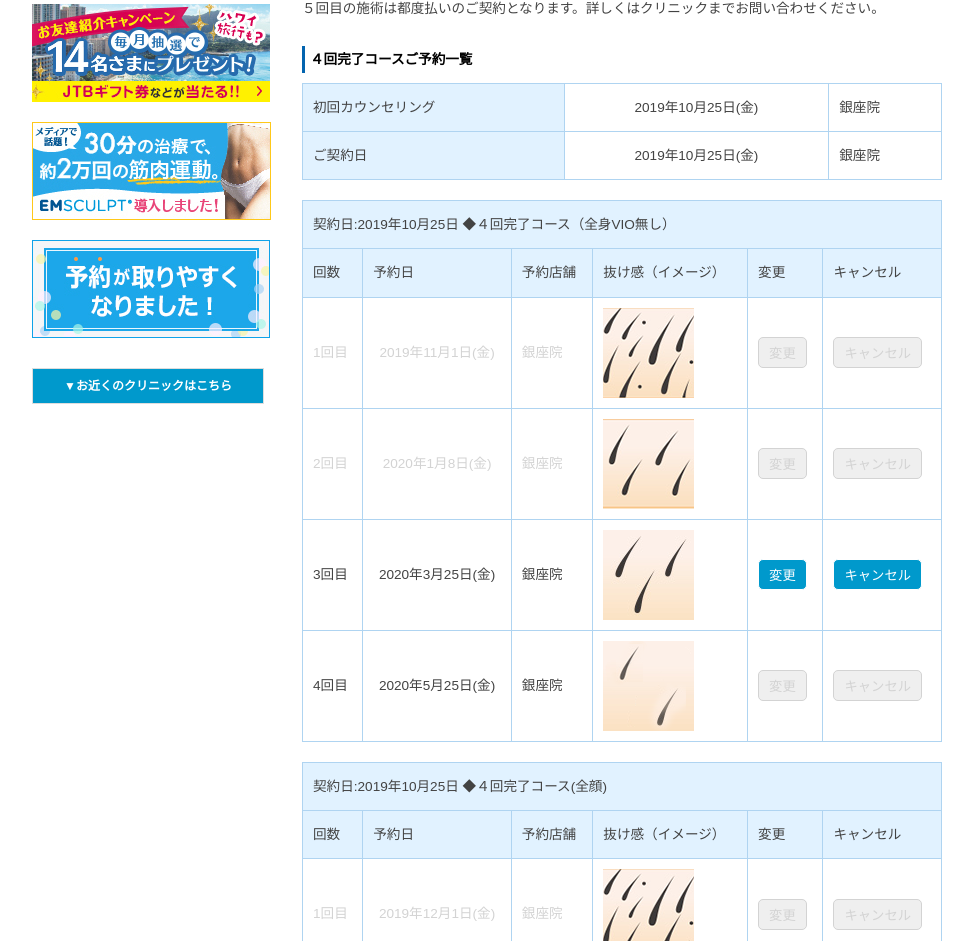
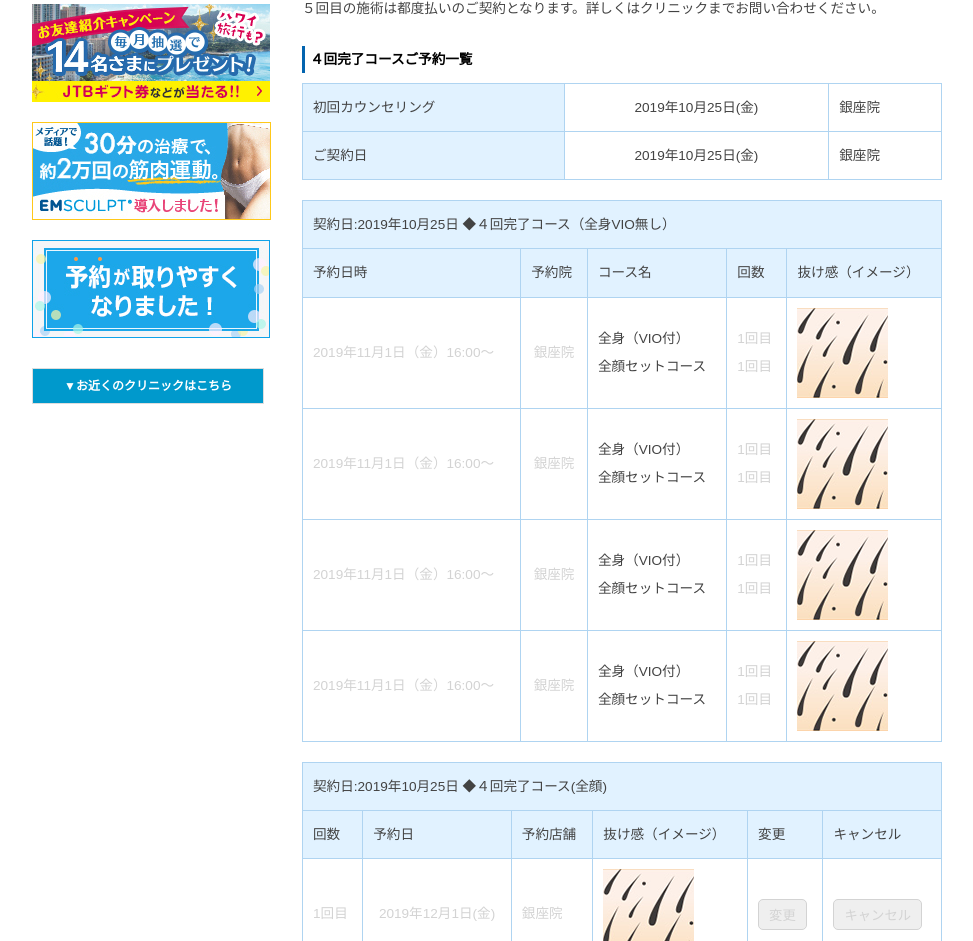
Before and after one commit to toru-taaaaan/aletheia-members-site, a plain HTML site: page index.html in a window 1280 px wide. Shown: the part 345-1286 px from the top of the page, without its empty margins (148-1121 px from the left). Drawn offline with Linux system fonts and the light colour scheme; a script that the page names is missing.

Commit message:
テーブルを編集

```diff
--- a/index.html
+++ b/index.html
@@ -113,45 +113,64 @@
 											</tr>
 
 											<tr>
+												<th>予約日時</th>
+												<th>予約院</th>
+												<th>コース名</th>
 												<th class="col25">回数</th>
-												<th>予約日</th>
-												<th >予約店舗</th>
 												<th >抜け感（イメージ）</th>
-												<th class="col25">変更</th>
-												<th class="col25">キャンセル</th>
 											</tr>
 											<tr>
-												<td class="lightgray">1回目</td>
-												<td class="txtC lightgray">2019年11月1日(金)</td>
-												<td class="txtR lightgray">銀座院</td>
+												<td class="lightgray">2019年11月1日（金）16:00〜</td>
+												<td class="txtC lightgray">銀座院</td>
+												<td>
+													<dd>全身（VIO付）</dd>
+													<dd>全顔セットコース</dd>
+												</td>
+												<td class="txtR lightgray">
+													<dd>1回目</dd>
+													<dd>1回目</dd>
+												</td>
 												<td class="txtR"><img src="./images/datsumo1.png" alt="datsumo"></td>
-												<td><button class="in-active">変更</button></td>
-												<td><button class="in-active">キャンセル</button></td>
 											</tr>
 											<tr>
-												<td class="lightgray">2回目</td>
-												<td class="txtC lightgray">2020年1月8日(金)</td>
-												<td class="txtR lightgray">銀座院</td>
-												<td class="txtR"><img src="./images/datsumo2.png" alt="datsumo"></td>
-												<td><button class="in-active">変更</button></td>
-												<td><button class="in-active">キャンセル</button></td>
-											</tr>
-											<tr>
-												<td>3回目</td>
-												<td class="txtC">2020年3月25日(金)</td>
-												<td class="txtR">銀座院</td>
-												<td class="txtR"><img src="./images/datsumo3.png" alt="datsumo"></td>
-												<td><button class="active">変更</button></td>
-												<td><button class="active">キャンセル</button></td>
-											</tr>
-											<tr>
-												<td>4回目</td>
-												<td class="txtC">2020年5月25日(金)</td>
-												<td class="txtR">銀座院</td>
-												<td class="txtR"><img src="./images/datsumo4.png" alt="datsumo"></td>
-												<td><button class="in-active">変更</button></td>
-												<td><button class="in-active">キャンセル</button></td>
-											</tr>
+													<td class="lightgray">2019年11月1日（金）16:00〜</td>
+													<td class="txtC lightgray">銀座院</td>
+													<td>
+														<dd>全身（VIO付）</dd>
+														<dd>全顔セットコース</dd>
+													</td>
+													<td class="txtR lightgray">
+														<dd>1回目</dd>
+														<dd>1回目</dd>
+													</td>
+													<td class="txtR"><img src="./images/datsumo1.png" alt="datsumo"></td>
+												</tr>
+												<tr>
+														<td class="lightgray">2019年11月1日（金）16:00〜</td>
+														<td class="txtC lightgray">銀座院</td>
+														<td>
+															<dd>全身（VIO付）</dd>
+															<dd>全顔セットコース</dd>
+														</td>
+														<td class="txtR lightgray">
+															<dd>1回目</dd>
+															<dd>1回目</dd>
+														</td>
+														<td class="txtR"><img src="./images/datsumo1.png" alt="datsumo"></td>
+													</tr>
+													<tr>
+															<td class="lightgray">2019年11月1日（金）16:00〜</td>
+															<td class="txtC lightgray">銀座院</td>
+															<td>
+																<dd>全身（VIO付）</dd>
+																<dd>全顔セットコース</dd>
+															</td>
+															<td class="txtR lightgray">
+																<dd>1回目</dd>
+																<dd>1回目</dd>
+															</td>
+															<td class="txtR"><img src="./images/datsumo1.png" alt="datsumo"></td>
+														</tr>
 										</table>
 
 										<table>
```
